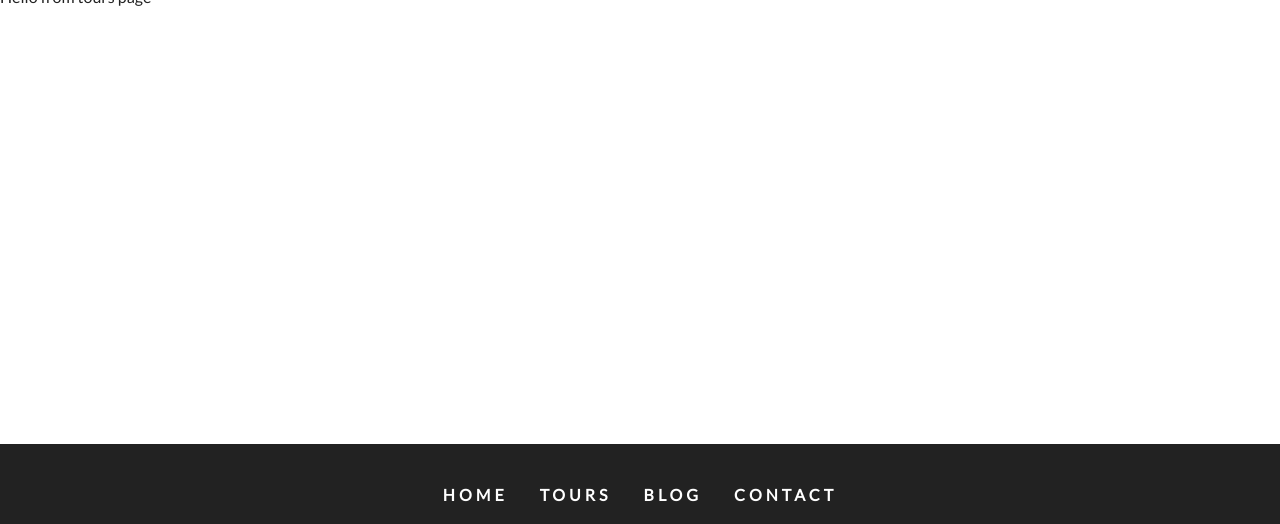
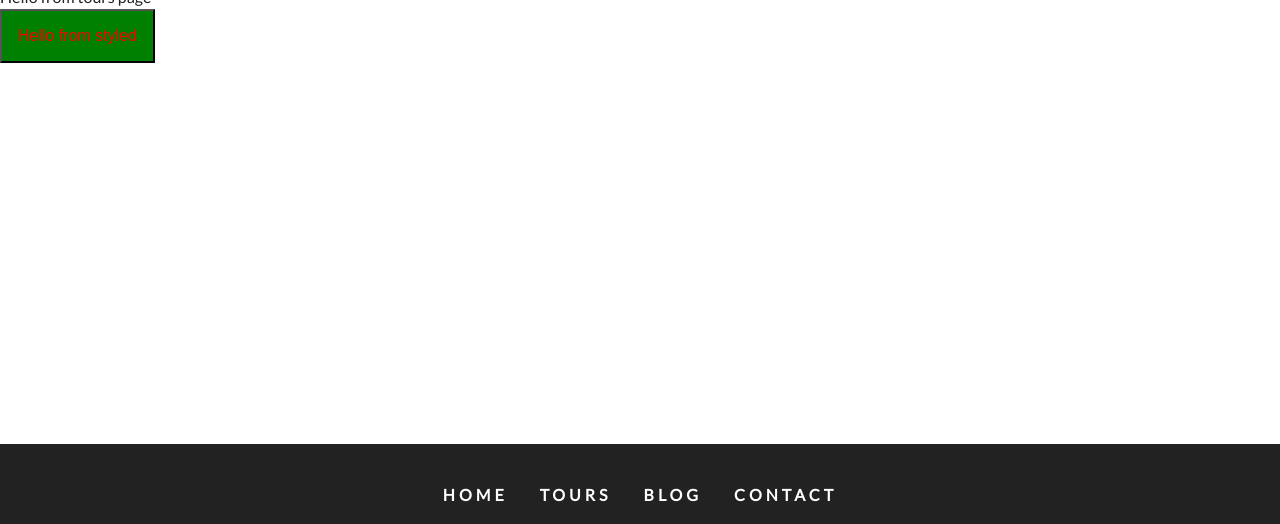
Before and after one commit to flast1k/gatsby-example-project, a Gatsby site: page /tours in a window 1280 px wide. Shown: the part 161-685 px from the top of the page. Built offline with nearby package versions, Linux system fonts and the light colour scheme; Gatsby itself is replaced by a stand-in of ours.

Commit message:
add styled component

```diff
--- a/gatsby-config.js
+++ b/gatsby-config.js
@@ -5,5 +5,5 @@
  */
 
 module.exports = {
-  plugins: ['gatsby-plugin-sass'],
+  plugins: ['gatsby-plugin-sass', 'gatsby-plugin-styled-components'],
 };
--- a/package.json
+++ b/package.json
@@ -14,13 +14,16 @@
     "test": "echo \"Write tests! -> https://gatsby.dev/unit-testing\" && exit 1"
   },
   "dependencies": {
+    "babel-plugin-styled-components": "^1.10.7",
     "bootstrap": "^4.5.0",
     "gatsby": "^2.21.37",
     "gatsby-plugin-sass": "^2.3.2",
+    "gatsby-plugin-styled-components": "^3.3.2",
     "node-sass": "^4.14.1",
     "react": "^16.12.0",
     "react-dom": "^16.12.0",
-    "react-icons": "^3.10.0"
+    "react-icons": "^3.10.0",
+    "styled-components": "^5.1.1"
   },
   "devDependencies": {
     "prettier": "2.0.5"
--- /dev/null
+++ b/src/examples/Button.js
@@ -0,0 +1,10 @@
+import styled from 'styled-components';
+
+const Button = styled.button`
+  color: red;
+  background: green;
+  font-size: 1rem;
+  padding: 1rem;
+`;
+
+export default Button;
--- a/src/pages/tours.js
+++ b/src/pages/tours.js
@@ -1,9 +1,17 @@
 import React from 'react';
 
 import Layout from '../components/Layout';
+import Button from '../examples/Button';
 
 const Tours = () => {
-  return <Layout>Hello from tours page</Layout>;
+  return (
+    <Layout>
+      Hello from tours page
+      <div>
+        <Button>Hello from styled</Button>
+      </div>
+    </Layout>
+  );
 };
 
 export default Tours;
```
